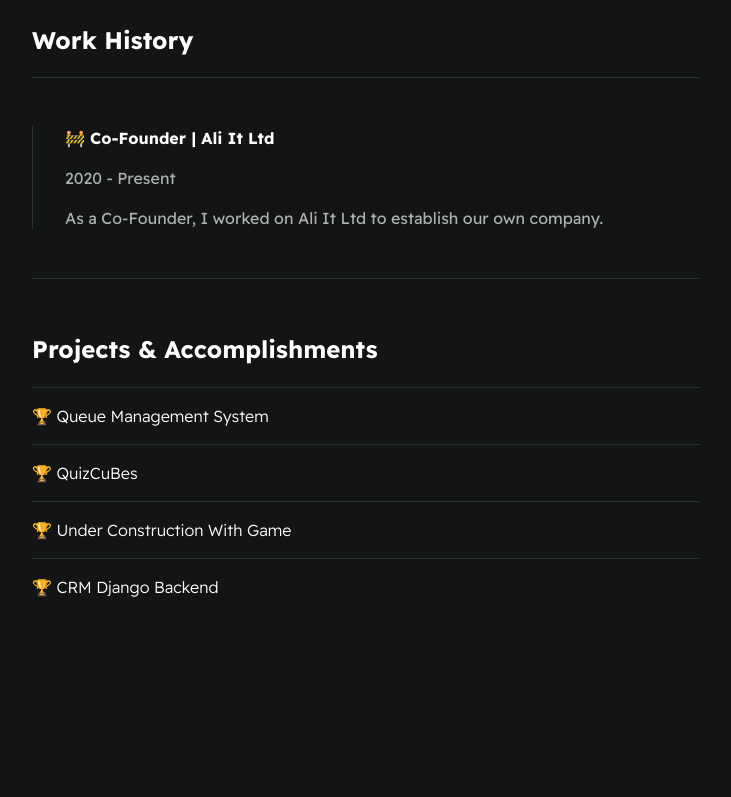
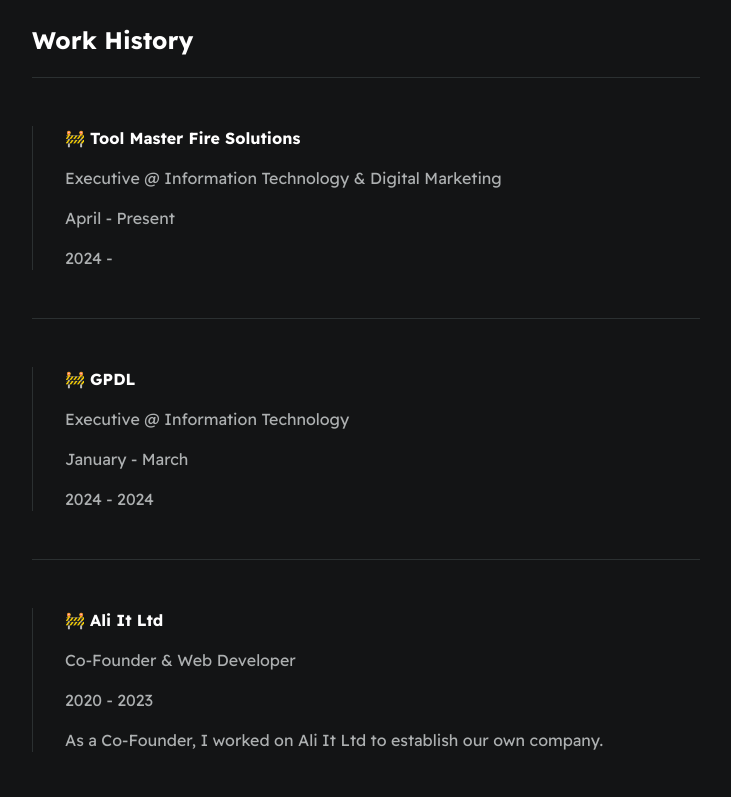
Before and after one commit to naheantarik/naheantarik.github.io, a plain HTML site: page index.html in a window 1280 px wide. Shown: the part 860-1657 px from the top of the page, without its empty margins (274-1005 px from the left). Before the commit the page ends 1515 px from the top, so only its background shows below. Drawn offline with Linux system fonts and the light colour scheme.

Commit message:
work update

```diff
--- a/index.html
+++ b/index.html
@@ -76,9 +76,39 @@
 				<h2>Work History</h2>
 
 				<div class="line-break"></div>
+
 				<div class="card--work-history">
-          <strong>🚧 Co-Founder | Ali It Ltd</strong>
-          <p>2020 - Present</p>
+					<strong>🚧 Tool Master Fire Solutions</strong>
+					<p>Executive @ Information Technology & Digital Marketing</p>
+					<p>April - Present</p>
+					<p>2024 -</p>
+					<!-- <p>
+						As a Sales and Marketing Executive Officer attend some Traning
+						Period and Office Work.
+					</p> -->
+					<ul></ul>
+				</div>
+
+				<div class="line-break"></div>
+
+				<div class="card--work-history">
+					<strong>🚧 GPDL</strong>
+					<p>Executive @ Information Technology</p>
+					<p>January - March</p>
+					<p>2024 - 2024</p>
+					<!-- <p>
+						As a Sales and Marketing Executive Officer attend some Traning
+						Period and Office Work.
+					</p> -->
+					<ul></ul>
+				</div>
+
+				<div class="line-break"></div>
+
+				<div class="card--work-history">
+					<strong>🚧 Ali It Ltd</strong>
+					<p>Co-Founder & Web Developer</p>
+					<p>2020 - 2023</p>
 					<p>
 						As a Co-Founder, I worked on Ali It Ltd to establish our own
 						company.
```
Lines whose indentation alone changed are shown as unchanged.
